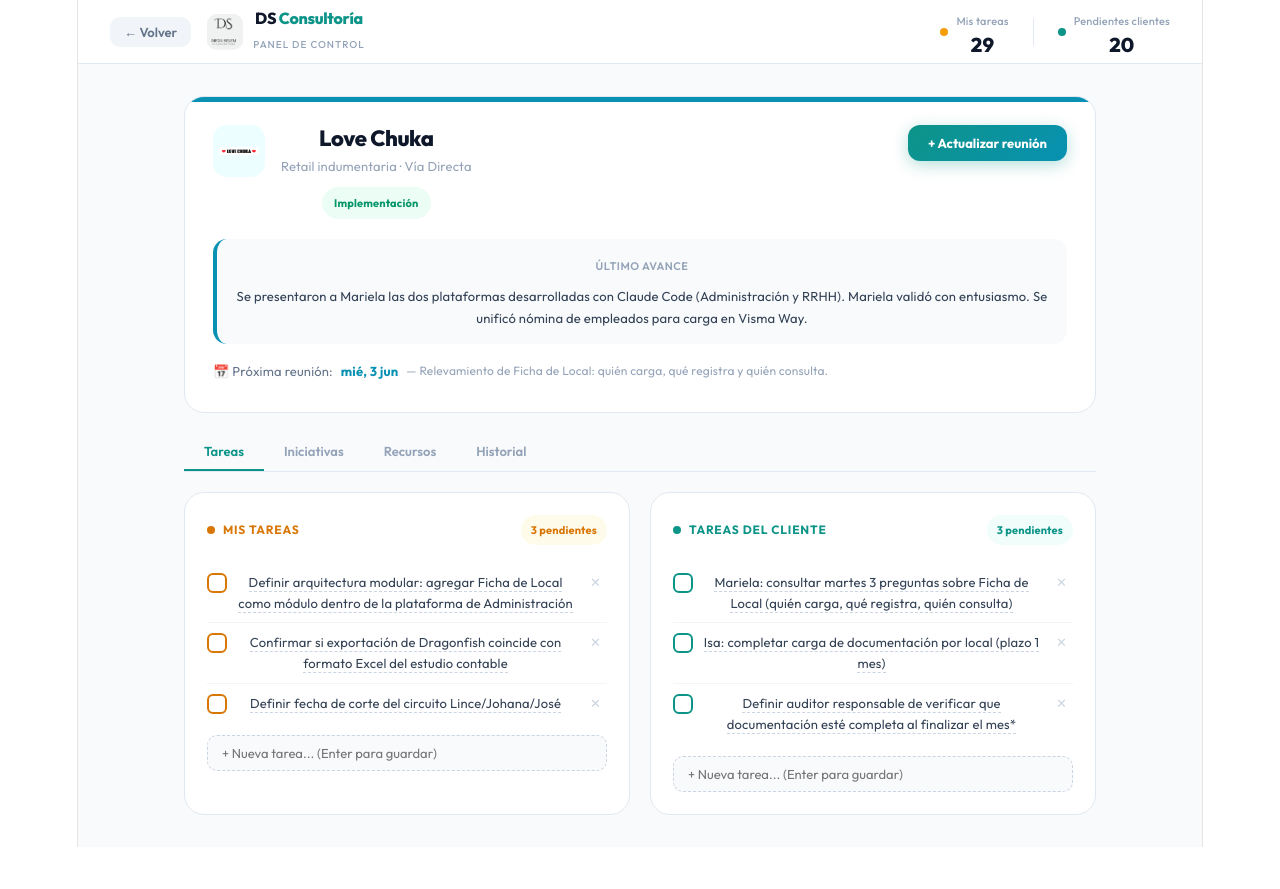
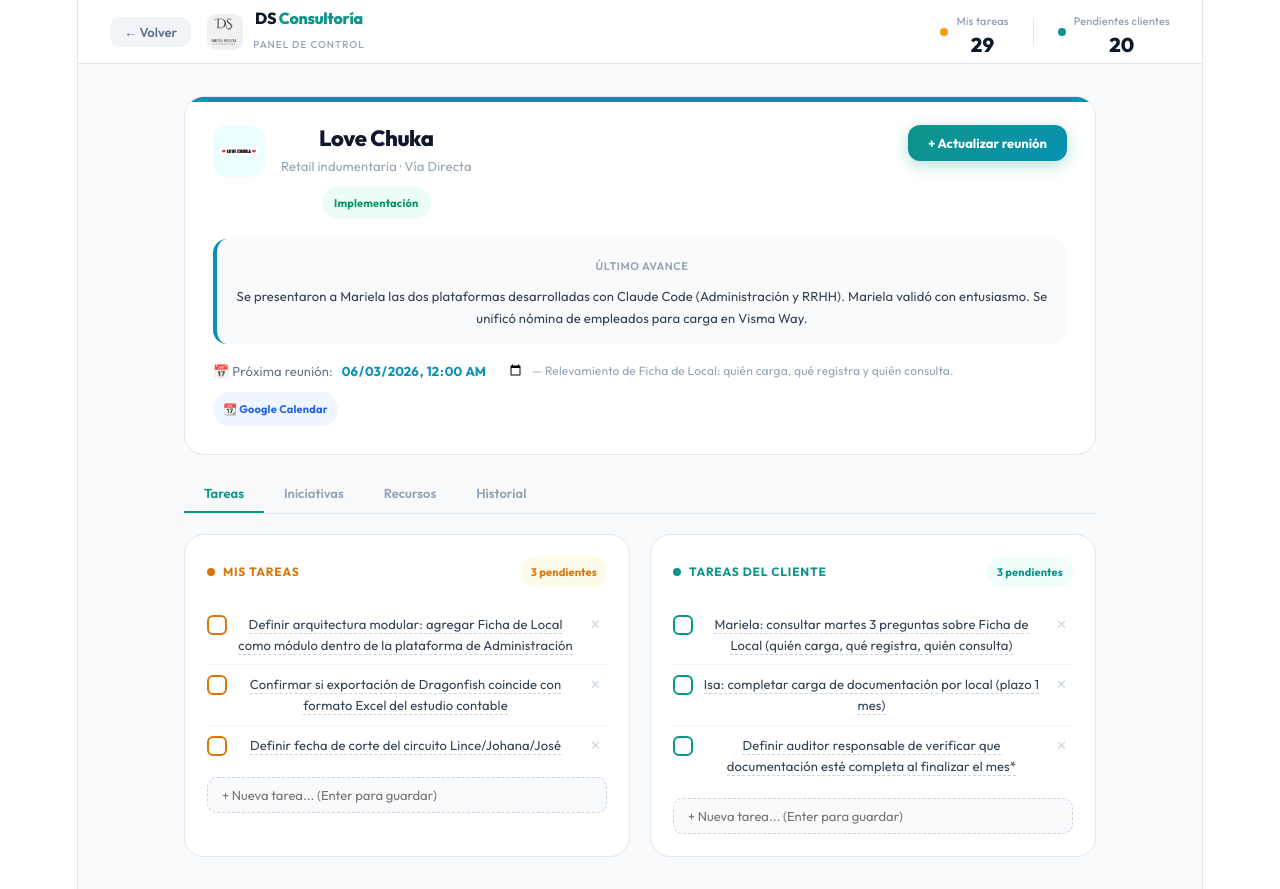
Before and after one commit to dieselem/dsconsulting, a React (Vite) app: page / in a window 1280 px wide. Both pictures are taken after a click on the element 329 px from the left and 409 px from the top of the page. Before the commit the page ends 847 px from the top, so only its background shows below. Built offline with nearby package versions, Linux system fonts and the light colour scheme.

Commit message:
fecha editable de reunion + boton Google Calendar

```diff
--- a/src/App.jsx
+++ b/src/App.jsx
@@ -246,14 +246,44 @@
 };
 
 function getDaysUntil(dateStr) {
+  if (!dateStr) return 0;
   const today = new Date();
-  const target = new Date(dateStr);
+  const target = new Date(dateStr.length > 10 ? dateStr : dateStr + "T12:00");
   return Math.ceil((target - today) / (1000 * 60 * 60 * 24));
 }
 
 function formatDate(dateStr) {
-  const d = new Date(dateStr);
+  if (!dateStr) return "";
+  const d = new Date(dateStr.length > 10 ? dateStr : dateStr + "T12:00");
   return d.toLocaleDateString("es-AR", { weekday: "short", day: "numeric", month: "short" });
+}
+
+function toDatetimeLocal(dateStr) {
+  if (!dateStr) return "";
+  return dateStr.length > 10 ? dateStr.slice(0, 16) : dateStr + "T00:00";
+}
+
+function getCalendarUrl(client) {
+  const dateStr = client.proximaReunion;
+  if (!dateStr) return "";
+  const fullStr = dateStr.length > 10 ? dateStr.slice(0, 16) : dateStr + "T09:00";
+  const [datePart, timePart] = fullStr.split("T");
+  const [year, month, day] = datePart.split("-").map(Number);
+  const [hour, min] = timePart.split(":").map(Number);
+  const fmt = d => [
+    d.getUTCFullYear(),
+    String(d.getUTCMonth() + 1).padStart(2, "0"),
+    String(d.getUTCDate()).padStart(2, "0"),
+    "T",
+    String(d.getUTCHours()).padStart(2, "0"),
+    String(d.getUTCMinutes()).padStart(2, "0"),
+    "00Z",
+  ].join("");
+  const start = new Date(Date.UTC(year, month - 1, day, hour + 3, min));
+  const end   = new Date(Date.UTC(year, month - 1, day, hour + 4, min));
+  const text    = encodeURIComponent(`Reunión ${client.name}`);
+  const details = encodeURIComponent(`Reunión de consultoría con ${client.name}`);
+  return `https://calendar.google.com/calendar/render?action=TEMPLATE&text=${text}&dates=${fmt(start)}/${fmt(end)}&details=${details}`;
 }
 
 function EditableText({ value, onSave, multiline }) {
@@ -531,8 +561,17 @@
 
               <div style={{ marginTop: 14, display: "flex", gap: 8, alignItems: "center", flexWrap: "wrap" }}>
                 <div style={{ fontSize: 13, color: "#64748B" }}>📅 Próxima reunión:</div>
-                <div style={{ fontSize: 13, fontWeight: 700, color: sc.color }}>{formatDate(sc.proximaReunion)}</div>
+                <input type="datetime-local" value={toDatetimeLocal(sc.proximaReunion)}
+                  onChange={e => upd(sc.id, c => ({ ...c, proximaReunion: e.target.value }))}
+                  style={{ border: "none", background: "transparent", fontFamily: "inherit", fontSize: 13, fontWeight: 700, color: sc.color, outline: "none", cursor: "pointer", padding: 0 }}
+                />
                 <div style={{ fontSize: 12, color: "#94A3B8" }}>— {sc.focoReunion}</div>
+                {sc.proximaReunion && (
+                  <a href={getCalendarUrl(sc)} target="_blank" rel="noopener noreferrer"
+                    style={{ display: "inline-flex", alignItems: "center", gap: 4, background: "#EFF6FF", color: "#2563EB", fontSize: 11, fontWeight: 700, padding: "4px 10px", borderRadius: 20, textDecoration: "none", whiteSpace: "nowrap" }}>
+                    📆 Google Calendar
+                  </a>
+                )}
               </div>
             </div>
 
```
